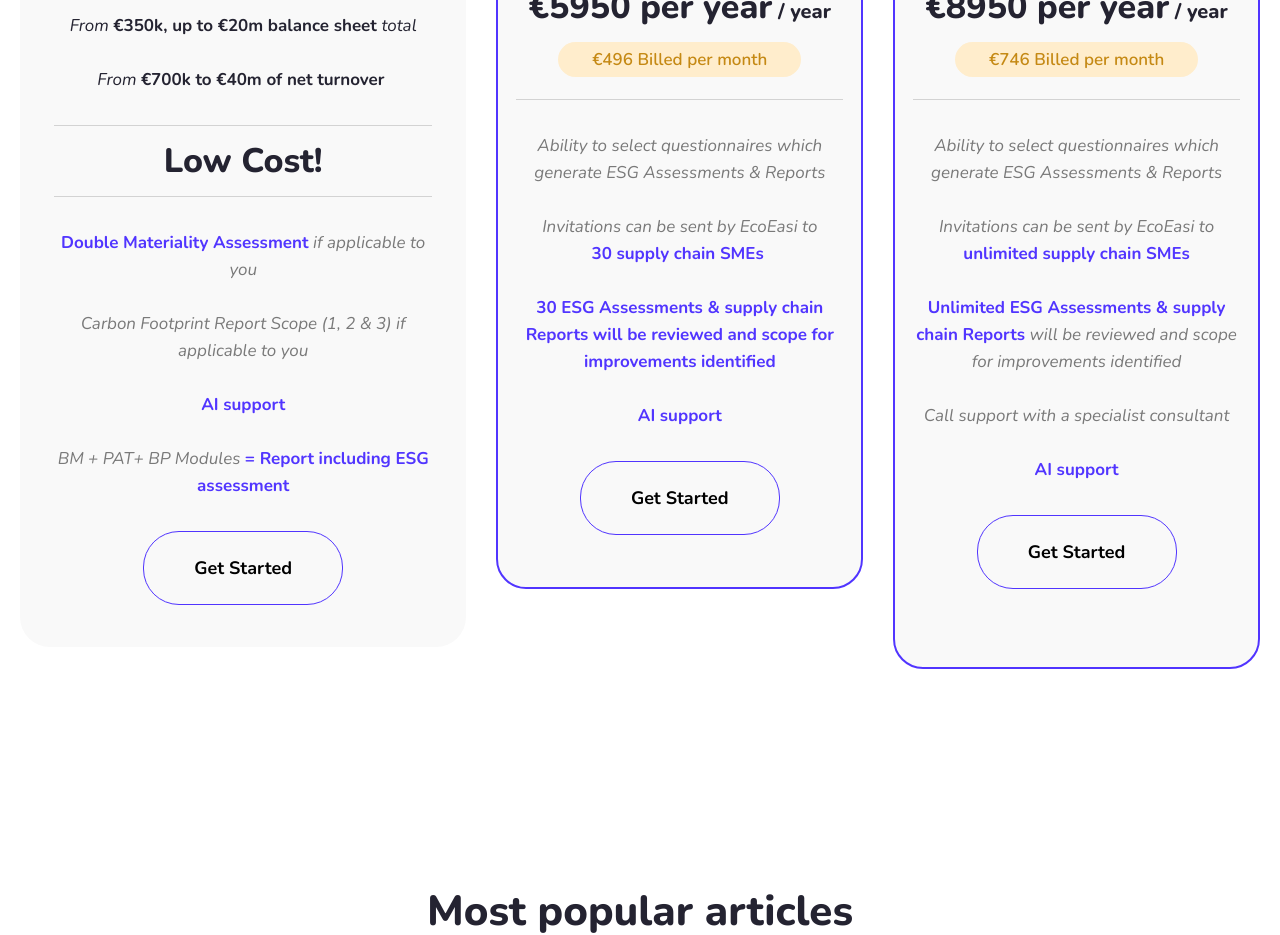
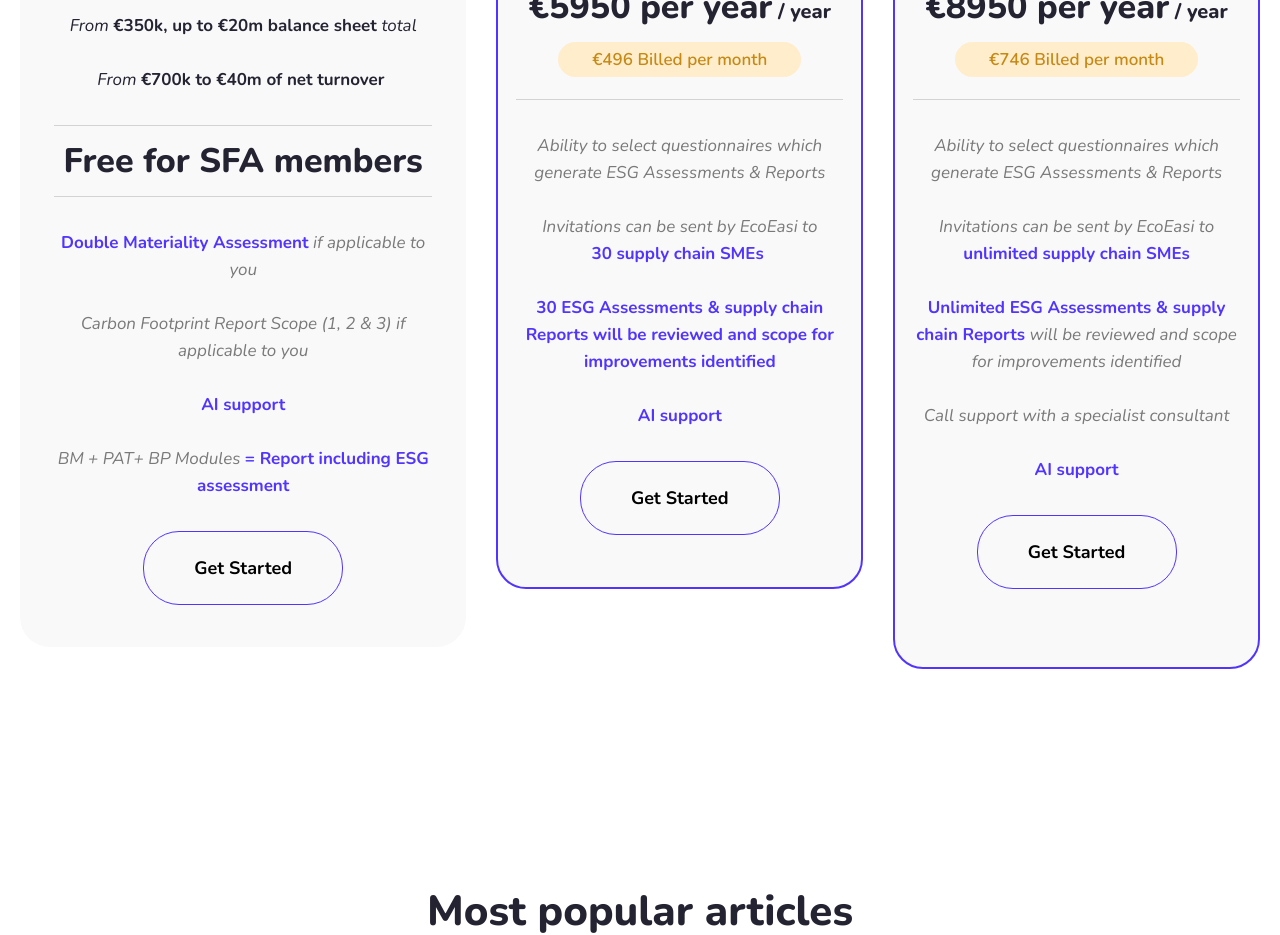
Before and after one commit to umeshdhanwal/latestecoeasi, a React (Vite) app: page / in a window 1280 px wide. Shown: the part 5660-6595 px from the top of the page. Built offline with nearby package versions, Linux system fonts and the light colour scheme.

Commit message:
freet\ to sfa members

```diff
--- a/src/pages/HomepageA/PricingOptionsSection.jsx
+++ b/src/pages/HomepageA/PricingOptionsSection.jsx
@@ -87,7 +87,7 @@ export default function PricingOptionsSection() {
                       as="h1"
                       className="text-[40px] font-extrabold text-gray-900 lg:text-[34px] md:text-[34px] sm:text-[32px]"
                     >
-                      Low Cost!
+                      Free for SFA members
                     </Heading>
                     <div className="h-px w-full self-stretch bg-blue_gray-100" />
                   </div>
```
